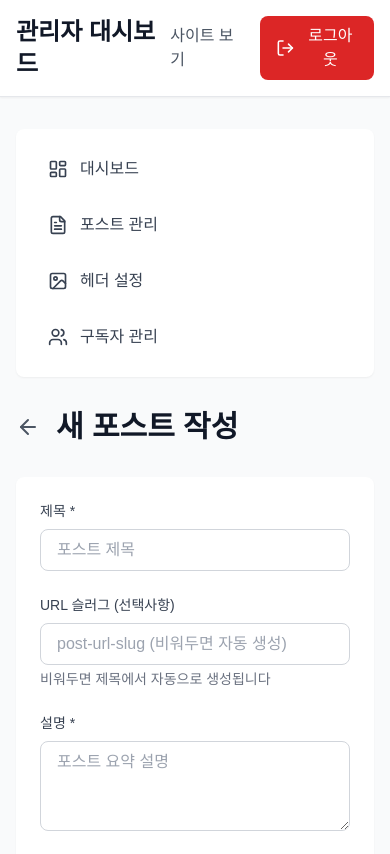
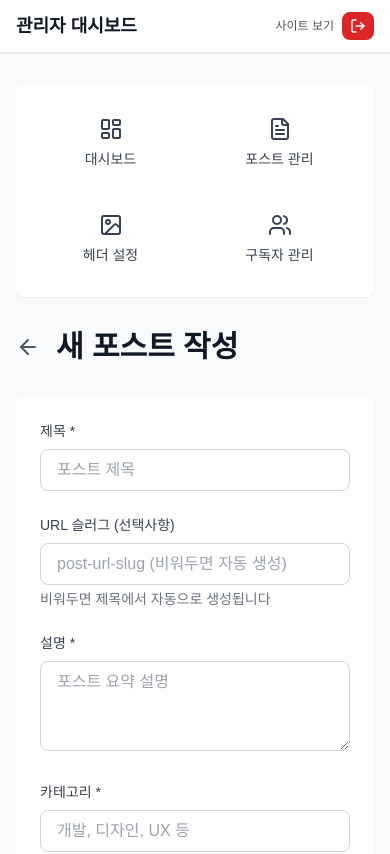
Before and after one commit to Jsun-cre8bara/Newsletter-Form, a Next.js app: page /admin/posts/new in a window 390 px wide. Shown: the top 854 px of the page. Built offline with nearby package versions, Linux system fonts and the light colour scheme.

Commit message:
Optimize mobile admin UI: Honeycomb navigation grid, table horizontal scroll, responsive design improvements

```diff
--- a/app/admin/layout.tsx
+++ b/app/admin/layout.tsx
@@ -10,13 +10,13 @@ export default function AdminLayout({
   return (
     <div className="min-h-screen bg-gray-50">
       <nav className="bg-white shadow-sm border-b">
-        <div className="container mx-auto px-4 py-4">
+        <div className="container mx-auto px-4 py-3 md:py-4">
           <div className="flex items-center justify-between">
-            <Link href="/admin" className="text-2xl font-bold text-gray-900">
+            <Link href="/admin" className="text-lg sm:text-xl md:text-2xl font-bold text-gray-900">
               관리자 대시보드
             </Link>
-            <div className="flex items-center gap-4">
-              <Link href="/" className="text-gray-600 hover:text-gray-900">
+            <div className="flex items-center gap-2 sm:gap-4">
+              <Link href="/" className="text-xs sm:text-sm text-gray-600 hover:text-gray-900">
                 사이트 보기
               </Link>
               <LogoutButton />
@@ -30,34 +30,35 @@ export default function AdminLayout({
           {/* Sidebar */}
           <aside className="col-span-12 md:col-span-3">
             <div className="bg-white rounded-lg shadow-sm p-4">
-              <nav className="space-y-2">
+              {/* 모바일: 벌집박스 스타일 그리드 */}
+              <nav className="grid grid-cols-2 gap-3 md:grid-cols-1 md:gap-2">
                 <Link
                   href="/admin"
-                  className="flex items-center gap-3 px-4 py-3 text-gray-700 hover:bg-gray-100 rounded-lg transition"
+                  className="flex flex-col items-center justify-center gap-2 px-4 py-4 text-gray-700 hover:bg-gray-100 rounded-lg transition md:flex-row md:justify-start"
                 >
-                  <LayoutDashboard className="w-5 h-5" />
-                  <span>대시보드</span>
+                  <LayoutDashboard className="w-6 h-6 md:w-5 md:h-5" />
+                  <span className="text-sm font-medium">대시보드</span>
                 </Link>
                 <Link
                   href="/admin/posts"
-                  className="flex items-center gap-3 px-4 py-3 text-gray-700 hover:bg-gray-100 rounded-lg transition"
+                  className="flex flex-col items-center justify-center gap-2 px-4 py-4 text-gray-700 hover:bg-gray-100 rounded-lg transition md:flex-row md:justify-start"
                 >
-                  <FileText className="w-5 h-5" />
-                  <span>포스트 관리</span>
+                  <FileText className="w-6 h-6 md:w-5 md:h-5" />
+                  <span className="text-sm font-medium">포스트 관리</span>
                 </Link>
                 <Link
                   href="/admin/header"
-                  className="flex items-center gap-3 px-4 py-3 text-gray-700 hover:bg-gray-100 rounded-lg transition"
+                  className="flex flex-col items-center justify-center gap-2 px-4 py-4 text-gray-700 hover:bg-gray-100 rounded-lg transition md:flex-row md:justify-start"
                 >
-                  <ImageIcon className="w-5 h-5" />
-                  <span>헤더 설정</span>
+                  <ImageIcon className="w-6 h-6 md:w-5 md:h-5" />
+                  <span className="text-sm font-medium">헤더 설정</span>
                 </Link>
                 <Link
                   href="/admin/subscribers"
-                  className="flex items-center gap-3 px-4 py-3 text-gray-700 hover:bg-gray-100 rounded-lg transition"
+                  className="flex flex-col items-center justify-center gap-2 px-4 py-4 text-gray-700 hover:bg-gray-100 rounded-lg transition md:flex-row md:justify-start"
                 >
-                  <Users className="w-5 h-5" />
-                  <span>구독자 관리</span>
+                  <Users className="w-6 h-6 md:w-5 md:h-5" />
+                  <span className="text-sm font-medium">구독자 관리</span>
                 </Link>
               </nav>
             </div>
--- a/app/admin/subscribers/page.tsx
+++ b/app/admin/subscribers/page.tsx
@@ -42,15 +42,15 @@ export default async function SubscribersPage() {
 
   return (
     <div>
-      <div className="flex justify-between items-center mb-8">
-        <h1 className="text-3xl font-bold text-gray-900">구독자 관리</h1>
+      <div className="flex flex-col sm:flex-row sm:justify-between sm:items-center gap-4 mb-8">
+        <h1 className="text-2xl sm:text-3xl font-bold text-gray-900">구독자 관리</h1>
         <div className="text-sm text-gray-600">
           총 {activeSubscribers.length}명의 활성 구독자
         </div>
       </div>
 
       {/* Stats */}
-      <div className="grid grid-cols-1 md:grid-cols-3 gap-6 mb-8">
+      <div className="grid grid-cols-1 sm:grid-cols-2 md:grid-cols-3 gap-4 md:gap-6 mb-8">
         <div className="bg-white rounded-lg shadow-sm p-6">
           <div className="flex items-center gap-3 mb-2">
             <div className="bg-blue-100 p-3 rounded-lg">
@@ -95,19 +95,20 @@ export default async function SubscribersPage() {
             <p className="text-gray-500 text-lg">아직 구독자가 없습니다</p>
           </div>
         ) : (
-          <table className="w-full">
+          <div className="overflow-x-auto">
+            <table className="w-full min-w-[640px]">
               <thead className="bg-gray-50 border-b">
                 <tr>
-                <th className="px-6 py-3 text-left text-xs font-medium text-gray-500 uppercase tracking-wider">
+                  <th className="px-4 md:px-6 py-3 text-left text-xs font-medium text-gray-500 uppercase tracking-wider">
                     이메일
                   </th>
-                <th className="px-6 py-3 text-left text-xs font-medium text-gray-500 uppercase tracking-wider">
+                  <th className="px-4 md:px-6 py-3 text-left text-xs font-medium text-gray-500 uppercase tracking-wider">
                     상태
                   </th>
-                <th className="px-6 py-3 text-left text-xs font-medium text-gray-500 uppercase tracking-wider">
+                  <th className="px-4 md:px-6 py-3 text-left text-xs font-medium text-gray-500 uppercase tracking-wider">
                     구독 날짜
                   </th>
-                <th className="px-6 py-3 text-right text-xs font-medium text-gray-500 uppercase tracking-wider">
+                  <th className="px-4 md:px-6 py-3 text-right text-xs font-medium text-gray-500 uppercase tracking-wider">
                     작업
                   </th>
                 </tr>
@@ -115,17 +116,17 @@ export default async function SubscribersPage() {
               <tbody className="divide-y divide-gray-200">
                 {subscribers.map((subscriber) => (
                   <tr key={subscriber.id} className="hover:bg-gray-50">
-                  <td className="px-6 py-4">
+                    <td className="px-4 md:px-6 py-4">
                       <div className="flex items-center gap-3">
-                      <div className="bg-blue-100 p-2 rounded-full">
+                        <div className="bg-blue-100 p-2 rounded-full flex-shrink-0">
                           <Mail className="w-4 h-4 text-blue-600" />
                         </div>
-                      <span className="text-sm font-medium text-gray-900">
+                        <span className="text-sm font-medium text-gray-900 break-all">
                           {subscriber.email}
                         </span>
                       </div>
                     </td>
-                  <td className="px-6 py-4 whitespace-nowrap">
+                    <td className="px-4 md:px-6 py-4 whitespace-nowrap">
                       <span className={`px-3 py-1 text-xs font-semibold rounded-full ${
                         subscriber.active
                           ? 'bg-green-100 text-green-800'
@@ -134,7 +135,8 @@ export default async function SubscribersPage() {
                         {subscriber.active ? '활성' : '비활성'}
                       </span>
                     </td>
-                  <td className="px-6 py-4 whitespace-nowrap text-sm text-gray-500">
+                    <td className="px-4 md:px-6 py-4 whitespace-nowrap text-sm text-gray-500">
+                      <span className="hidden md:inline">
                         {new Date(subscriber.subscribed_at).toLocaleDateString('ko-KR', {
                           year: 'numeric',
                           month: 'long',
@@ -142,8 +144,16 @@ export default async function SubscribersPage() {
                           hour: '2-digit',
                           minute: '2-digit'
                         })}
+                      </span>
+                      <span className="md:hidden">
+                        {new Date(subscriber.subscribed_at).toLocaleDateString('ko-KR', {
+                          year: 'numeric',
+                          month: 'short',
+                          day: 'numeric'
+                        })}
+                      </span>
                     </td>
-                  <td className="px-6 py-4 whitespace-nowrap text-right">
+                    <td className="px-4 md:px-6 py-4 whitespace-nowrap text-right">
                       <DeleteSubscriberButton
                         subscriberId={subscriber.id}
                         email={subscriber.email}
@@ -153,12 +163,13 @@ export default async function SubscribersPage() {
                 ))}
               </tbody>
             </table>
+          </div>
         )}
       </div>
 
       {/* Actions */}
       {subscribers.length > 0 && (
-        <div className="mt-6 flex items-center gap-4">
+        <div className="mt-6 flex flex-col sm:flex-row items-stretch sm:items-center gap-3 sm:gap-4">
           <NewsletterComposeButton activeSubscriberCount={activeSubscribers.length} />
           <ExportCSVButton subscribers={subscribers} />
         </div>
@@ -166,14 +177,15 @@ export default async function SubscribersPage() {
 
       {/* Send Logs */}
       <div className="mt-10">
-        <h2 className="text-xl font-bold text-gray-900 mb-4">최근 뉴스레터 발송 이력</h2>
+        <h2 className="text-lg sm:text-xl font-bold text-gray-900 mb-4">최근 뉴스레터 발송 이력</h2>
         <div className="bg-white rounded-lg shadow-sm overflow-hidden">
           {sendLogs.length === 0 ? (
             <div className="text-center py-10 text-gray-500">
               아직 발송 이력이 없습니다
             </div>
           ) : (
-            <table className="w-full">
+            <div className="overflow-x-auto">
+              <table className="w-full min-w-[640px]">
               <thead className="bg-gray-50 border-b">
                 <tr>
                   <th className="px-6 py-3 text-left text-xs font-medium text-gray-500 uppercase tracking-wider">
@@ -217,6 +229,7 @@ export default async function SubscribersPage() {
                 ))}
               </tbody>
               </table>
+            </div>
           )}
         </div>
       </div>
--- a/components/LogoutButton.tsx
+++ b/components/LogoutButton.tsx
@@ -38,10 +38,10 @@ export default function LogoutButton() {
     <button
       onClick={handleLogout}
       disabled={isLoading}
-      className="flex items-center gap-2 px-4 py-2 bg-red-600 text-white rounded-lg hover:bg-red-700 transition disabled:bg-gray-400 disabled:cursor-not-allowed"
+      className="flex items-center gap-1 sm:gap-2 px-2 sm:px-4 py-1.5 sm:py-2 bg-red-600 text-white text-xs sm:text-sm rounded-lg hover:bg-red-700 transition disabled:bg-gray-400 disabled:cursor-not-allowed"
     >
-      <LogOut className="w-5 h-5" />
-      {isLoading ? '로그아웃 중...' : '로그아웃'}
+      <LogOut className="w-4 h-4 sm:w-5 sm:h-5" />
+      <span className="hidden sm:inline">{isLoading ? '로그아웃 중...' : '로그아웃'}</span>
     </button>
   )
 }
```
Lines whose indentation alone changed are shown as unchanged.
